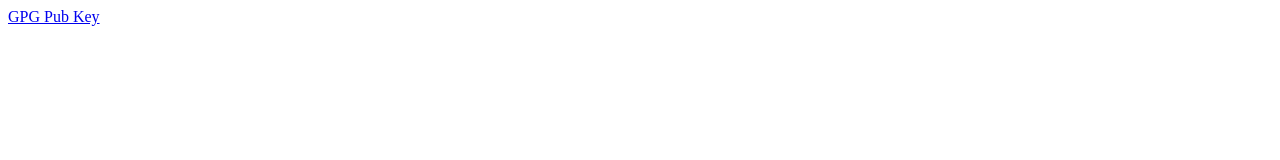
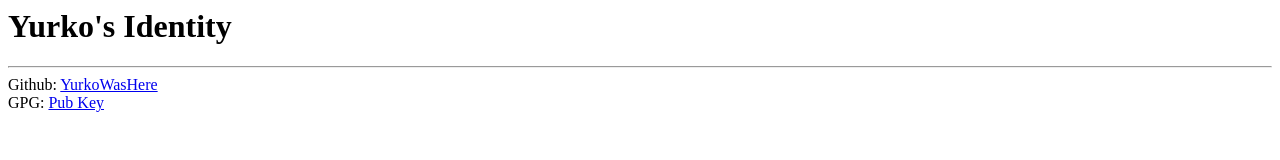
Before and after one commit to YurkoWasHere/yurko, a plain HTML site: page index.html in a window 1280 px wide. Drawn offline with Linux system fonts and the light colour scheme.

Commit message:
Update index.html

```diff
--- a/index.html
+++ b/index.html
@@ -1,5 +1,8 @@
 <html>
   <body>
-    <a href="CA9A1680A60A2987.pub">GPG Pub Key</a>
+    <h1>Yurko's Identity</h1>
+    <hr>
+    Github: <a href="http://www.github.com/yurkowashere">YurkoWasHere</a><br>
+    GPG: <a href="CA9A1680A60A2987.pub">Pub Key</a>
   </body>
 </html>
```
